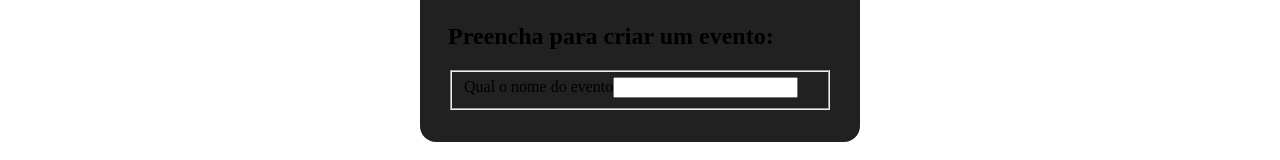
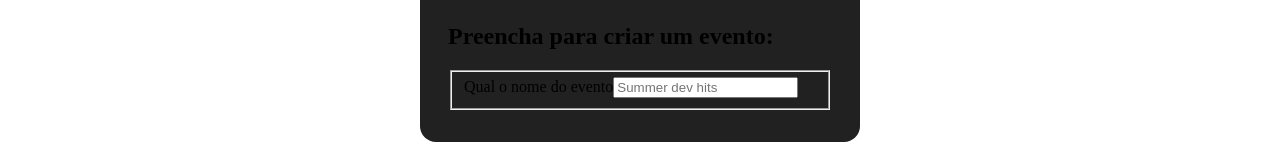
Before and after one commit to liedsonlm7/tecboard, a React (Vite) app: page / in a window 1280 px wide. Shown: the part 776-936 px from the top of the page. Built offline with nearby package versions, Linux system fonts and the light colour scheme.

Commit message:
create form components

```diff
--- /dev/null
+++ b/src/components/CampoDeFormulario.jsx
@@ -0,0 +1,7 @@
+export function CampoDeFormulario({ children }) {
+    return (
+        <fieldset>
+            {children}
+        </fieldset>
+    )
+}
--- a/src/components/Formulario.jsx
+++ b/src/components/Formulario.jsx
@@ -1,14 +1,25 @@
+import { CampoDeFormulario } from "./CampoDeFormulario";
+import { Input } from "./Input";
+import { Label } from "./Label";
+import { TituloFormulario } from "./TituloFormulario";
 
 export function FormularioDeEvento() {
     return (
         <form className="form-evento">
-            <h2>Preencha para criar um evento:</h2>
-            <fieldset>
-                <label htmlFor="nome">
+            <TituloFormulario>
+                Preencha para criar um evento:
+            </TituloFormulario>
+            <CampoDeFormulario>
+                <Label htmlFor="nome">
                     Qual o nome do evento
-                </label>
-                <input type="text" name="nome" id="nome" />
-            </fieldset>
+                </Label>
+                <Input
+                    type="text"
+                    name="nome"
+                    id="nome"
+                    placeholder="Summer dev hits"
+                />
+            </CampoDeFormulario>
         </form>
     )
 }
--- /dev/null
+++ b/src/components/Input.jsx
@@ -0,0 +1,3 @@
+export function Input(props) {
+    return <input {...props}/>
+}
--- /dev/null
+++ b/src/components/Label.jsx
@@ -0,0 +1,7 @@
+export function Label( { children, htmlFor }) {
+    return (
+        <label htmlFor={htmlFor}>
+            {children}
+        </label>
+    )
+}
--- /dev/null
+++ b/src/components/TituloFormulario.jsx
@@ -0,0 +1,5 @@
+export function TituloFormulario({children}) {
+    return (
+        <h2>{children}</h2>
+    )
+}
```
Also changed, not shown: 1 other file (tests, documents, lock files or other folders).
